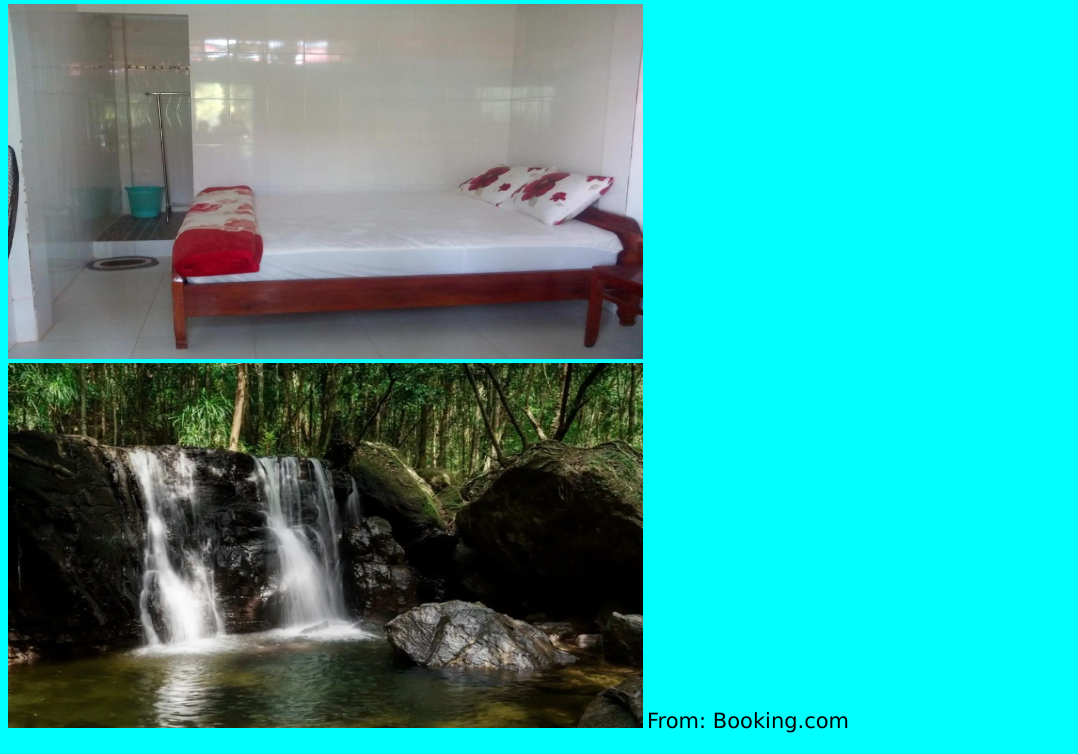
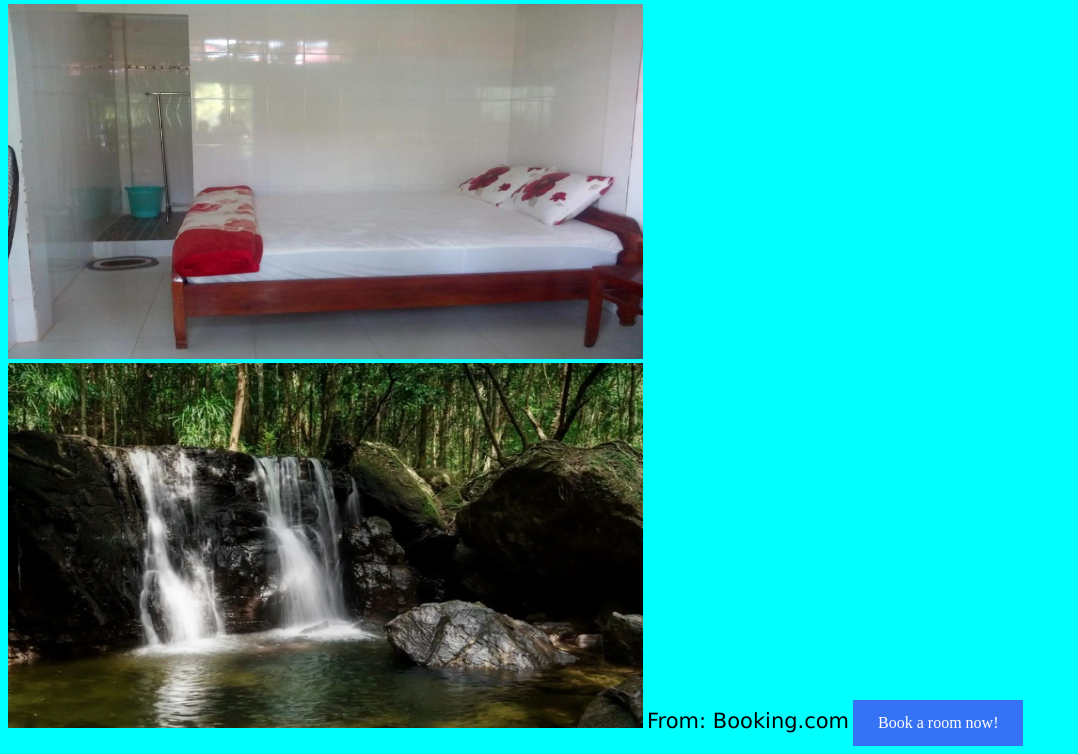
Before and after one commit to roghoul1234n/HaiAnhGuestHouse-About, a plain HTML site: page index.html in a window 1280 px wide. Shown: the part 905-1659 px from the top of the page, without its empty margins (0-1078 px from the left). Drawn offline with Linux system fonts and the light colour scheme.

Commit message:
Update index.html

```diff
--- a/index.html
+++ b/index.html
@@ -17,5 +17,23 @@
     <img src="room2.jpg" alt="Trulli" width="635" height="355">
     <img src="suoi-tranh-4.webp" alt="Trulli" width="635" height="365">
     <p3>From: Booking.com</p3>
+    <a href="https://www.booking.com/hotel/vn/hai-anh-guesthouse.vi.html" target="_blank">Book a room now!</a>
 </body>
+<style>
+    a:link, a:visited {
+  background-color: #3672f4;
+  color: white;
+  padding: 14px 25px;
+  text-align: center;
+  text-decoration: none;
+  display: inline-block;
+}
+
+a:hover, a:active {
+  background-color: rgb(0, 68, 255);
+}
+    <body>
+    <a href="https://roghoul1234n.github.io/HaiAnhGuestHouse-About/" target="_blank">Book a room now!</a>
+    </body>
+</style>
 </html>
```
